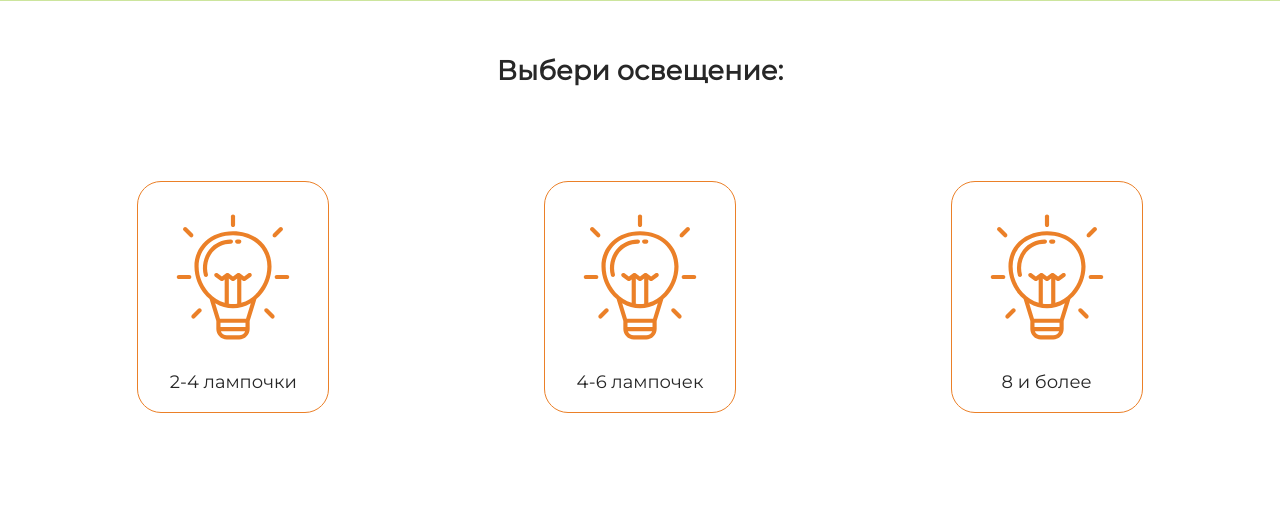
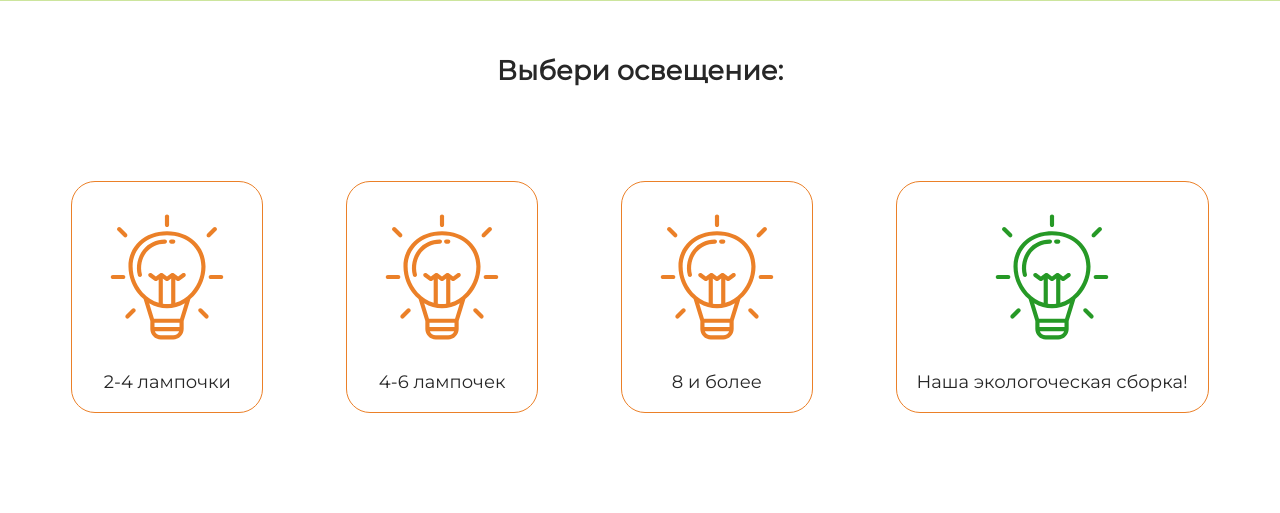
Before and after one commit to YUNUSULRTA123/calculator-main, a Flask app: page /1 in a window 1280 px wide. Shown: the part 469-982 px from the top of the page. Run offline with Flask 3, Linux system fonts and the light colour scheme.

Commit message:
Update lights.html

```diff
--- a/calculator-main/templates/lights.html
+++ b/calculator-main/templates/lights.html
@@ -36,6 +36,10 @@
         <a href="{{size + "/10"}}">
           <img class="item__img" src="../static/img/light.svg" alt="light">
           <span>8 и более</span></a>
+        <li class="list__item">
+          <a href="{{size + "/10"}}">
+            <img class="item__img" src="../static/img/Green_light.svg" alt="light">
+            <span>Наша экологоческая сборка!</span></a>
       </li>
     </ul>
     {% endblock %}
```
